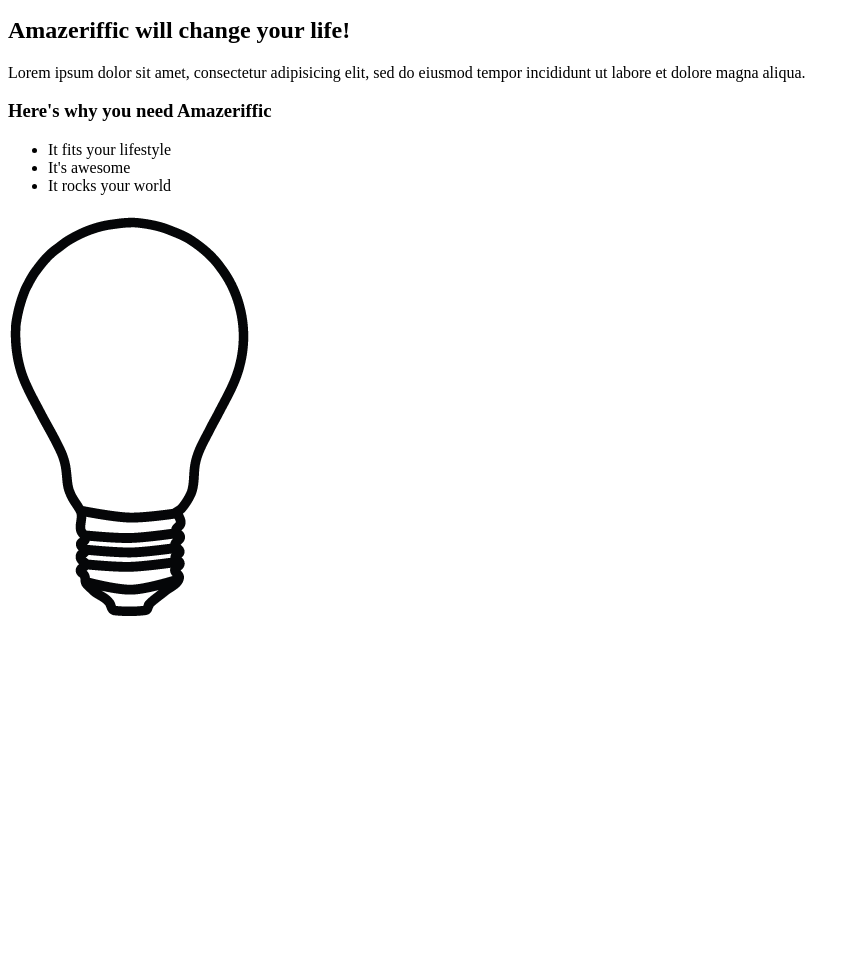
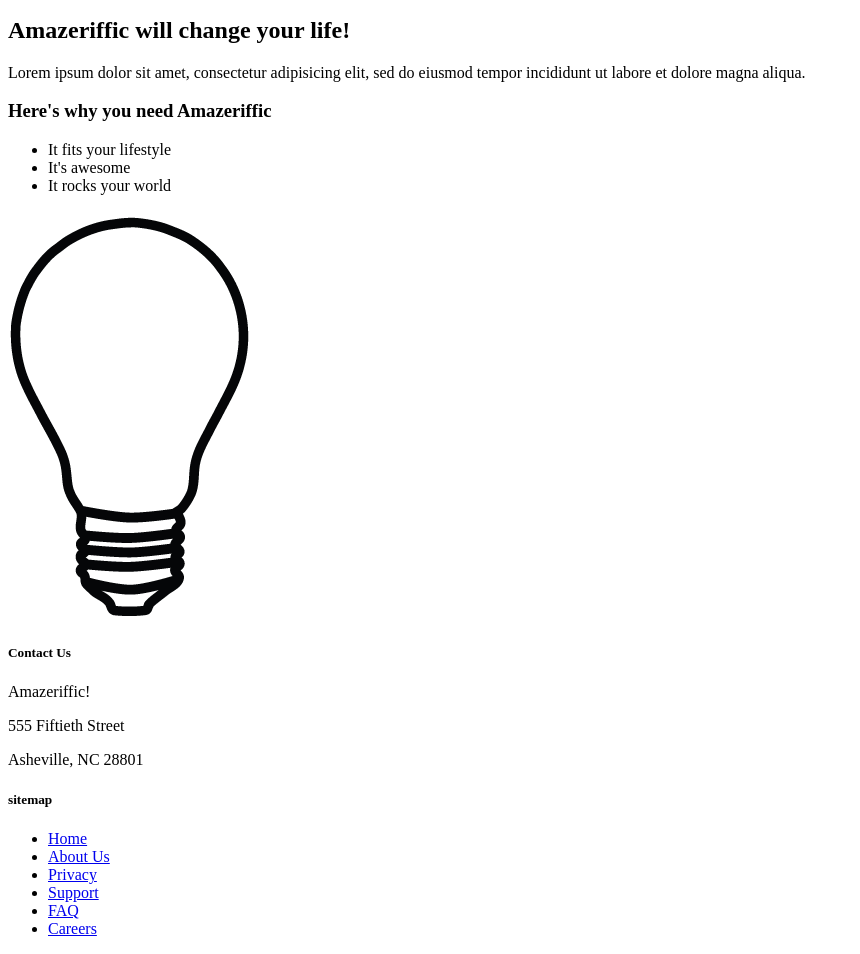
Before and after one commit to lhoerth/amazeriffic, a plain HTML site: page index.html in a window 1280 px wide. Shown: the part 101-1055 px from the top of the page, without its empty margins (0-860 px from the left). Before the commit the page ends 800 px from the top, so only its background shows below. Drawn offline with Linux system fonts and the light colour scheme.

Commit message:
Contact us and sitemap

```diff
--- a/index.html
+++ b/index.html
@@ -30,6 +30,24 @@
 
 
 		<footer>
+			<div class="contact">
+				<h5>Contact Us</h5>
+				<p>Amazeriffic!</p>
+				<p>555 Fiftieth Street</p>
+				<p>Asheville, NC 28801</p>
+			</div>
+
+			<div class="sitemap">
+				<h5>sitemap</h5>
+				<ul>
+					<li><a href="#">Home</a></li>
+					<li><a href="#">About Us</a></li>
+					<li><a href="#">Privacy</a></li>
+					<li><a href="#">Support</a></li>
+					<li><a href="#">FAQ</a></li>
+					<li><a href="#">Careers</a></li>
+				</ul>
+			</div>
 		</footer>
 	</body>
 </html>
```
